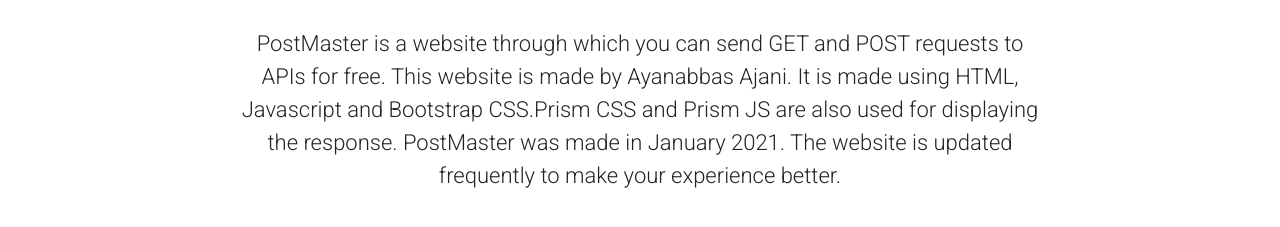
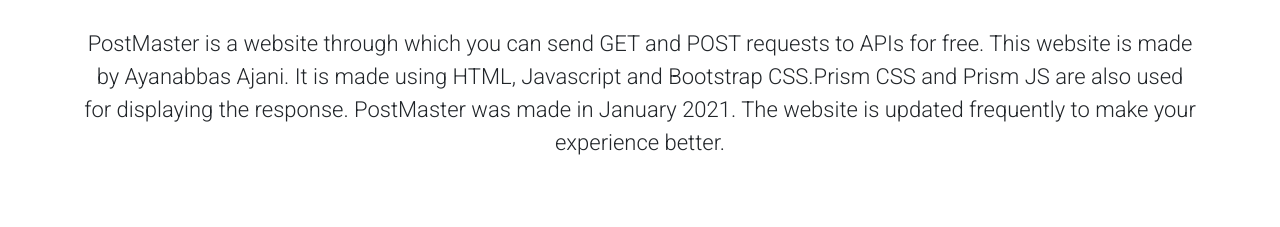
Before and after one commit to Ayanabbas786/PostMaster, a plain HTML site: page about.html in a window 1280 px wide. Shown: the part 137-364 px from the top of the page. Drawn offline with nearby package versions, Linux system fonts and the light colour scheme; a web font is replaced by a local one.

Commit message:
Added README and modified about.html

```diff
--- a/about.html
+++ b/about.html
@@ -22,13 +22,13 @@
             font-family: 'Shippori Mincho B1', serif;
         }
 
-        p {
+        .paragraph {
             font-size: 1.375rem;
             text-align: center;
             margin-top: 30px;
             margin-left: auto;
             margin-right: auto;
-            width: 50rem;
+            align-content: center;
         }
     </style>
 </head>
@@ -54,7 +54,9 @@
     </nav>
     <div class="container my-4">
         <h1>About</h1>
-        <p>PostMaster is a website through which you can send GET and POST requests to APIs for free. This website is made by Ayanabbas Ajani. It is made using HTML, Javascript and Bootstrap CSS.Prism CSS and Prism JS are also used for displaying the response. PostMaster was made in January 2021. The website is updated frequently to make your experience better.</p>
+        <div class="paragraph">
+            <p>PostMaster is a website through which you can send GET and POST requests to APIs for free. This website is made by Ayanabbas Ajani. It is made using HTML, Javascript and Bootstrap CSS.Prism CSS and Prism JS are also used for displaying the response. PostMaster was made in January 2021. The website is updated frequently to make your experience better.</p>
+        </div>
     </div>
     <script src="https://cdn.jsdelivr.net/npm/bootstrap@5.0.0-beta1/dist/js/bootstrap.bundle.min.js" integrity="sha384-ygbV9kiqUc6oa4msXn9868pTtWMgiQaeYH7/t7LECLbyPA2x65Kgf80OJFdroafW" crossorigin="anonymous"></script>
 </body></html>
```
Also changed, not shown: 1 other file.
